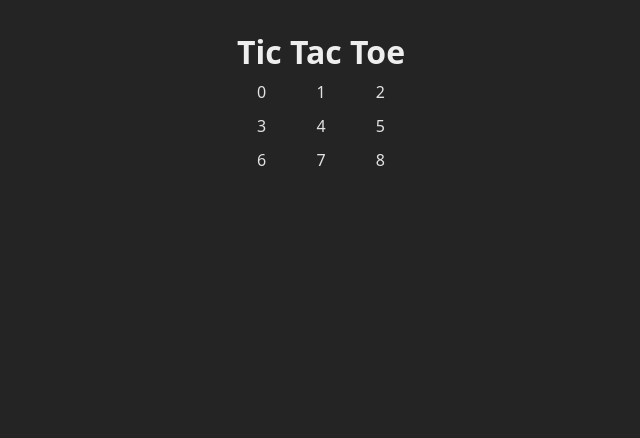
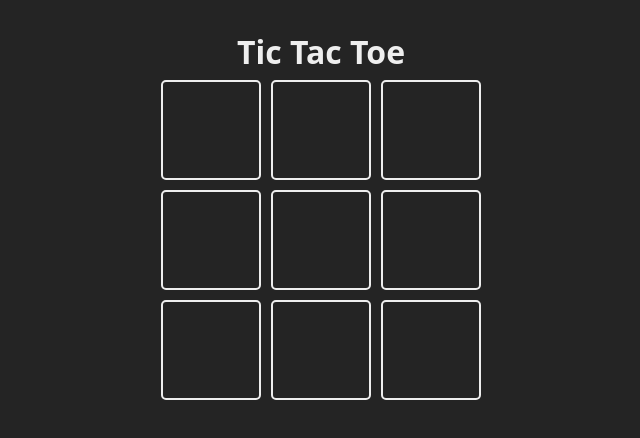
Before and after one commit to llOrtegall/app_websocket_msg, a React (Vite) app: page / in a window 1280 px wide. Shown: the top 438 px of the page, without its empty margins (319-959 px from the left). Built offline with nearby package versions, Linux system fonts and the light colour scheme.

Commit message:
actalizar trablero

```diff
--- a/src/App.jsx
+++ b/src/App.jsx
@@ -4,6 +4,14 @@
 }
 
 const board = Array(9).fill(null);
+
+const Square = ({ children, updateBoard, index }) => {
+  return (
+    <div className="square">
+      {children}
+    </div>
+  )
+}
 
 function App() {
   return (
@@ -13,11 +21,12 @@
         {
           board.map((_, index) => {
             return (
-              <div className="cell" key={index}>
-                <span className="cell_content">
-                  {index}
-                </span>
-              </div>
+              <Square
+                key={index}
+                index={index}
+              >
+
+              </Square>
             )
           })
         }
```
